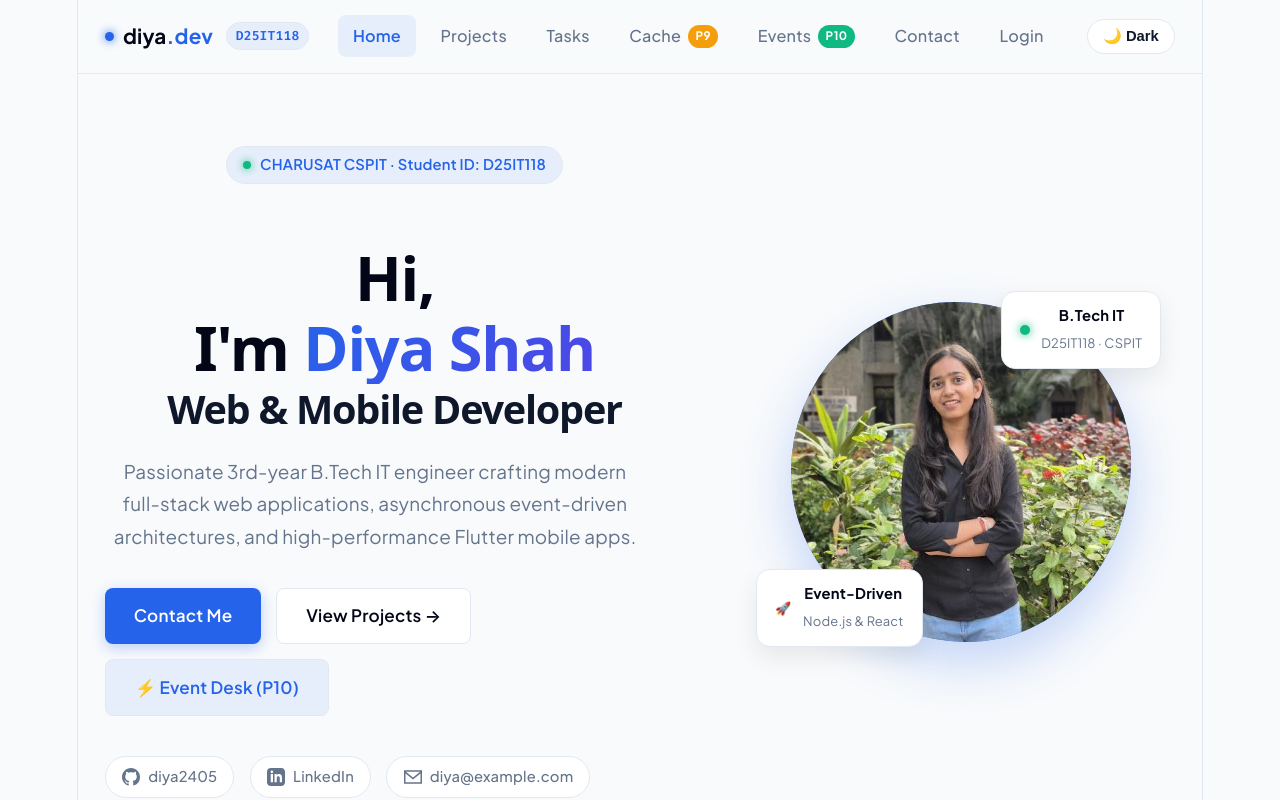
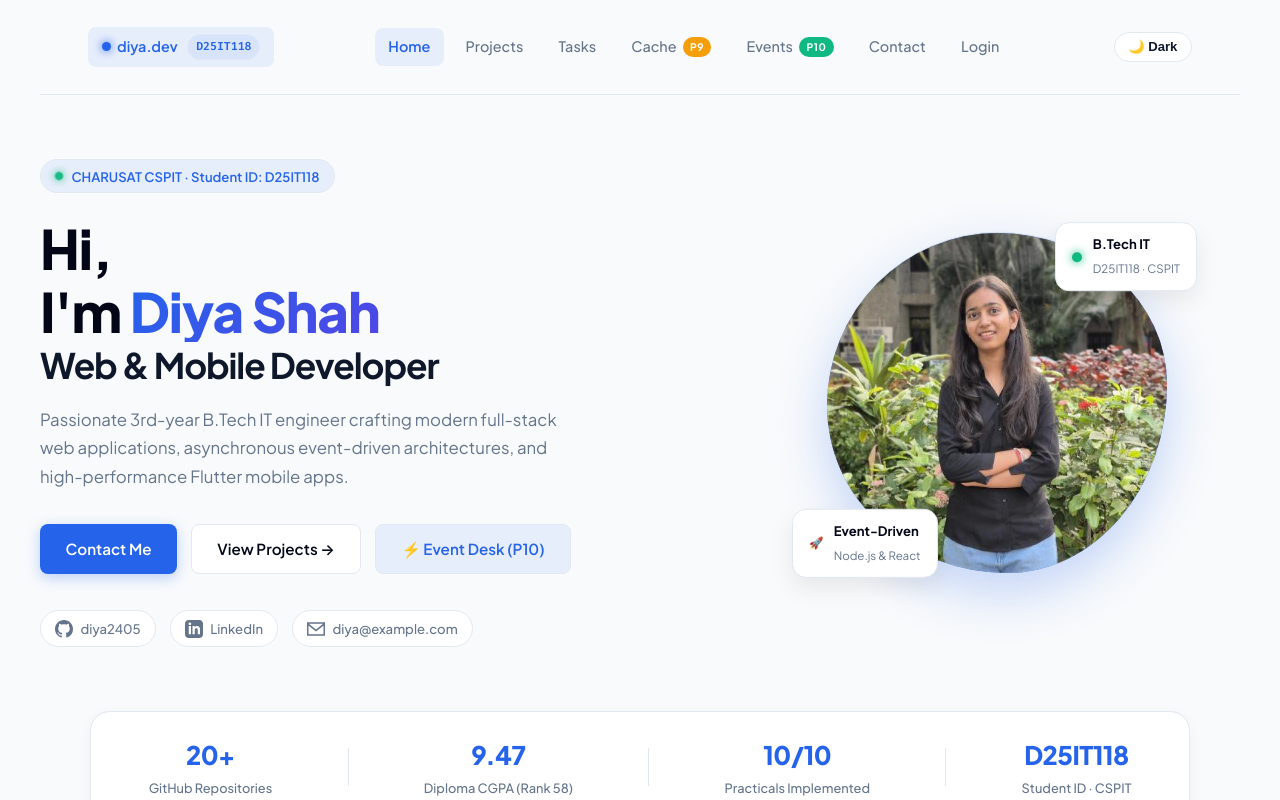
Before and after one commit to diya2405/Portfolio-D25IT118, a React (Vite) app: page / in a window 1280 px wide. Shown: the top 800 px of the page. Built offline with nearby package versions, Linux system fonts and the light colour scheme.

Commit message:
fix(navbar): resolve unstyled list glitch, strip legacy index.css root center styling, and ensure bulletproof flex layout

```diff
--- a/src/App.css
+++ b/src/App.css
@@ -74,37 +74,47 @@ body {
 }
 
 /* ==========================================================
-   MODERN FROSTED NAVBAR
+   MODERN FROSTED NAVBAR (Supports nav, .navbar, .navbar-modern)
    ========================================================== */
+nav,
+.navbar,
 .navbar-modern {
   position: sticky;
   top: 0;
-  z-index: 100;
-  background: rgba(248, 250, 252, 0.82);
+  z-index: 1000;
+  background: rgba(248, 250, 252, 0.92);
   backdrop-filter: blur(14px);
   -webkit-backdrop-filter: blur(14px);
   border-bottom: 1px solid var(--border);
-  transition: all 0.25s ease;
+  width: 100%;
+  box-sizing: border-box;
 }
 
+body.dark nav,
+body.dark .navbar,
 body.dark .navbar-modern {
-  background: rgba(9, 13, 22, 0.82);
+  background: rgba(9, 13, 22, 0.92);
 }
 
-.navbar-container {
+.navbar-container,
+.navbar {
   max-width: 1200px;
   margin: 0 auto;
   padding: 0.85rem 1.5rem;
-  display: flex;
-  align-items: center;
-  justify-content: space-between;
+  display: flex !important;
+  flex-direction: row !important;
+  align-items: center !important;
+  justify-content: space-between !important;
+  width: 100%;
+  box-sizing: border-box;
 }
 
-.navbar-brand {
-  display: flex;
-  align-items: center;
+.navbar-brand,
+.navbar .brand {
+  display: flex !important;
+  align-items: center !important;
   gap: 0.5rem;
-  text-decoration: none;
+  text-decoration: none !important;
   font-weight: 700;
   font-size: 1.15rem;
   color: var(--text-heading);
@@ -133,34 +143,57 @@ body.dark .navbar-modern {
   margin-left: 0.2rem;
 }
 
+nav ul,
+.navbar ul,
 .navbar-links {
-  list-style: none;
-  display: flex;
-  align-items: center;
-  gap: 0.5rem;
+  list-style: none !important;
+  list-style-type: none !important;
+  display: flex !important;
+  flex-direction: row !important;
+  align-items: center !important;
+  gap: 0.5rem !important;
+  margin: 0 !important;
+  padding: 0 !important;
 }
 
+nav ul li,
+.navbar ul li,
+.navbar-links li {
+  list-style: none !important;
+  list-style-type: none !important;
+  display: inline-flex !important;
+  align-items: center !important;
+  margin: 0 !important;
+  padding: 0 !important;
+}
+
+nav a,
+.navbar a,
 .nav-link {
-  text-decoration: none;
-  color: var(--muted);
+  text-decoration: none !important;
+  color: var(--muted) !important;
   font-size: 0.9rem;
   font-weight: 500;
   padding: 0.45rem 0.85rem;
   border-radius: var(--radius-sm);
   transition: all 0.2s ease;
-  display: inline-flex;
+  display: inline-flex !important;
   align-items: center;
   gap: 0.4rem;
 }
 
+nav a:hover,
+.navbar a:hover,
 .nav-link:hover {
-  color: var(--text-heading);
-  background: var(--accent-soft);
+  color: var(--text-heading) !important;
+  background: var(--accent-soft) !important;
 }
 
+nav a.active,
+.navbar a.active,
 .nav-link.active {
-  color: var(--accent);
-  background: var(--accent-soft);
+  color: var(--accent) !important;
+  background: var(--accent-soft) !important;
   font-weight: 600;
 }
 
@@ -169,15 +202,24 @@ body.dark .navbar-modern {
   font-weight: 700;
   background: #10b981;
   color: #fff;
-  padding: 0.1rem 0.4rem;
+  padding: 0.1rem 0.45rem;
   border-radius: 999px;
   letter-spacing: 0.5px;
 }
 
+.nav-new-pill.p9 {
+  background: #f59e0b;
+}
+
+.nav-new-pill.p10 {
+  background: #10b981;
+}
+
+.nav-logout,
 .nav-btn-logout {
   background: none;
   border: 1px solid var(--border);
-  color: var(--muted);
+  color: var(--muted) !important;
   padding: 0.35rem 0.75rem;
   border-radius: var(--radius-sm);
   font-size: 0.85rem;
@@ -186,26 +228,29 @@ body.dark .navbar-modern {
   transition: all 0.2s ease;
 }
 
+.nav-logout:hover,
 .nav-btn-logout:hover {
   border-color: #ef4444;
-  color: #ef4444;
+  color: #ef4444 !important;
 }
 
+.theme-toggle,
 .theme-toggle-modern {
   background: var(--panel);
   border: 1px solid var(--border);
-  color: var(--text);
+  color: var(--text) !important;
   padding: 0.4rem 0.85rem;
   border-radius: 999px;
   cursor: pointer;
   font-size: 0.82rem;
   font-weight: 600;
-  display: inline-flex;
+  display: inline-flex !important;
   align-items: center;
   gap: 0.3rem;
   transition: all 0.2s ease;
 }
 
+.theme-toggle:hover,
 .theme-toggle-modern:hover {
   border-color: var(--accent);
   transform: translateY(-1px);
--- a/src/App.jsx
+++ b/src/App.jsx
@@ -2,7 +2,7 @@ import { lazy, Suspense } from 'react'
 import { Routes, Route } from 'react-router-dom'
 import { AuthProvider } from './context/AuthContext'
 import ProtectedRoute from './components/ProtectedRoute'
-import Navbar from "./components/Navbar"
+import Navbar from "./components/navbar"
 import Footer from "./components/Footer"
 import PageLoader from './components/PageLoader'
 import './App.css'
--- a/src/components/navbar.jsx
+++ b/src/components/navbar.jsx
@@ -17,7 +17,7 @@ function Navbar() {
   }
 
   return (
-    <nav className="navbar-modern">
+    <nav className="navbar navbar-modern">
       <div className="navbar-container">
         <NavLink to="/" className="navbar-brand">
           <span className="brand-dot"></span>
--- a/src/index.css
+++ b/src/index.css
@@ -1,111 +1,29 @@
+/* Global Root Reset */
 :root {
-  --text: #6b6375;
-  --text-h: #08060d;
-  --bg: #fff;
-  --border: #e5e4e7;
-  --code-bg: #f4f3ec;
-  --accent: #aa3bff;
-  --accent-bg: rgba(170, 59, 255, 0.1);
-  --accent-border: rgba(170, 59, 255, 0.5);
-  --social-bg: rgba(244, 243, 236, 0.5);
-  --shadow:
-    rgba(0, 0, 0, 0.1) 0 10px 15px -3px, rgba(0, 0, 0, 0.05) 0 4px 6px -2px;
-
-  --sans: system-ui, 'Segoe UI', Roboto, sans-serif;
-  --heading: system-ui, 'Segoe UI', Roboto, sans-serif;
-  --mono: ui-monospace, Consolas, monospace;
-
-  font: 18px/145% var(--sans);
-  letter-spacing: 0.18px;
+  font-family: 'Plus Jakarta Sans', system-ui, -apple-system, BlinkMacSystemFont, 'Segoe UI', Roboto, sans-serif;
+  line-height: 1.5;
+  font-weight: 400;
   color-scheme: light dark;
-  color: var(--text);
-  background: var(--bg);
-  font-synthesis: none;
-  text-rendering: optimizeLegibility;
-  -webkit-font-smoothing: antialiased;
-  -moz-osx-font-smoothing: grayscale;
-
-  @media (max-width: 1024px) {
-    font-size: 16px;
-  }
 }
 
-@media (prefers-color-scheme: dark) {
-  :root {
-    --text: #9ca3af;
-    --text-h: #f3f4f6;
-    --bg: #16171d;
-    --border: #2e303a;
-    --code-bg: #1f2028;
-    --accent: #c084fc;
-    --accent-bg: rgba(192, 132, 252, 0.15);
-    --accent-border: rgba(192, 132, 252, 0.5);
-    --social-bg: rgba(47, 48, 58, 0.5);
-    --shadow:
-      rgba(0, 0, 0, 0.4) 0 10px 15px -3px, rgba(0, 0, 0, 0.25) 0 4px 6px -2px;
-  }
-
-  #social .button-icon {
-    filter: invert(1) brightness(2);
-  }
+* {
+  margin: 0;
+  padding: 0;
+  box-sizing: border-box;
 }
 
 body {
   margin: 0;
+  padding: 0;
+  min-width: 320px;
+  min-height: 100vh;
+  overflow-x: hidden;
 }
 
 #root {
-  width: 1126px;
-  max-width: 100%;
-  margin: 0 auto;
-  text-align: center;
-  border-inline: 1px solid var(--border);
-  min-height: 100svh;
+  width: 100%;
+  min-height: 100vh;
   display: flex;
   flex-direction: column;
-  box-sizing: border-box;
+  text-align: left;
 }
-
-h1,
-h2 {
-  font-family: var(--heading);
-  font-weight: 500;
-  color: var(--text-h);
-}
-
-h1 {
-  font-size: 56px;
-  letter-spacing: -1.68px;
-  margin: 32px 0;
-  @media (max-width: 1024px) {
-    font-size: 36px;
-    margin: 20px 0;
-  }
-}
-h2 {
-  font-size: 24px;
-  line-height: 118%;
-  letter-spacing: -0.24px;
-  margin: 0 0 8px;
-  @media (max-width: 1024px) {
-    font-size: 20px;
-  }
-}
-p {
-  margin: 0;
-}
-
-code,
-.counter {
-  font-family: var(--mono);
-  display: inline-flex;
-  border-radius: 4px;
-  color: var(--text-h);
-}
-
-code {
-  font-size: 15px;
-  line-height: 135%;
-  padding: 4px 8px;
-  background: var(--code-bg);
-}
```
